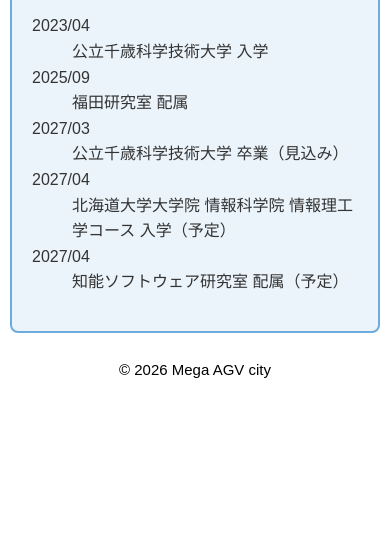
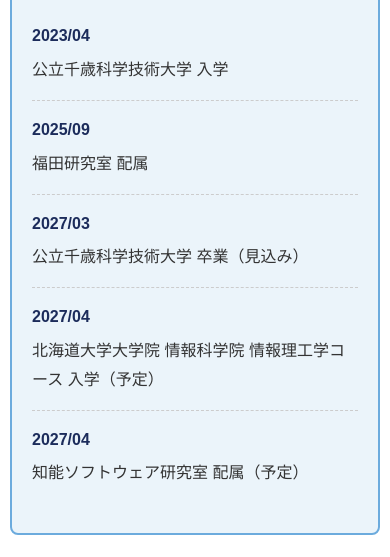
Before and after one commit to city17nli/city17nli.github.io, a plain HTML site: page background.html in a window 390 px wide. Shown: the part 185-742 px from the top of the page. Drawn offline with Linux system fonts and the light colour scheme.

Commit message:
Update index.css

```diff
--- a/index.css
+++ b/index.css
@@ -176,6 +176,33 @@
 	padding: 20px;
 	margin-bottom: 25px;
 }
+.history-list dl {
+	display: flex;
+	flex-wrap: wrap;
+	font-size: 18px;
+	line-height: 1.8;
+	margin: 0;
+	padding: 10px 0;
+}
+
+.history-list dt {
+	width: 140px;
+	font-weight: bold;
+	color: #1C2C5B;
+	border-bottom: 1px dashed #ccc;
+	padding: 18px 0;
+}
+
+.history-list dd {
+	width: calc(100% - 140px);
+	margin: 0;
+	border-bottom: 1px dashed #ccc;
+	padding: 18px 0;
+}
+.history-list dt:last-of-type,
+.history-list dd:last-of-type {
+	border-bottom: none;
+}
 @media screen and (max-width: 767px) {
 #header-container {
     margin: 0;
@@ -190,13 +217,25 @@
     flex-direction: column;
     gap: 15px;
   }
-
   .global-nav ul {
     gap: 10px;
   }
   .global-nav a {
     font-size: 14px;
     padding: 6px 10px;
+  }
+  .history-list dl {
+    font-size: 16px;
+  }
+  .history-list dt {
+    width: 100%;
+    border-bottom: none;
+    padding: 15px 0 5px 0;
+  }
+  .history-list dd {
+    width: 100%;
+    border-bottom: 1px dashed #ccc;
+    padding: 0 0 15px 0;
   }
 .description {
 }
```
